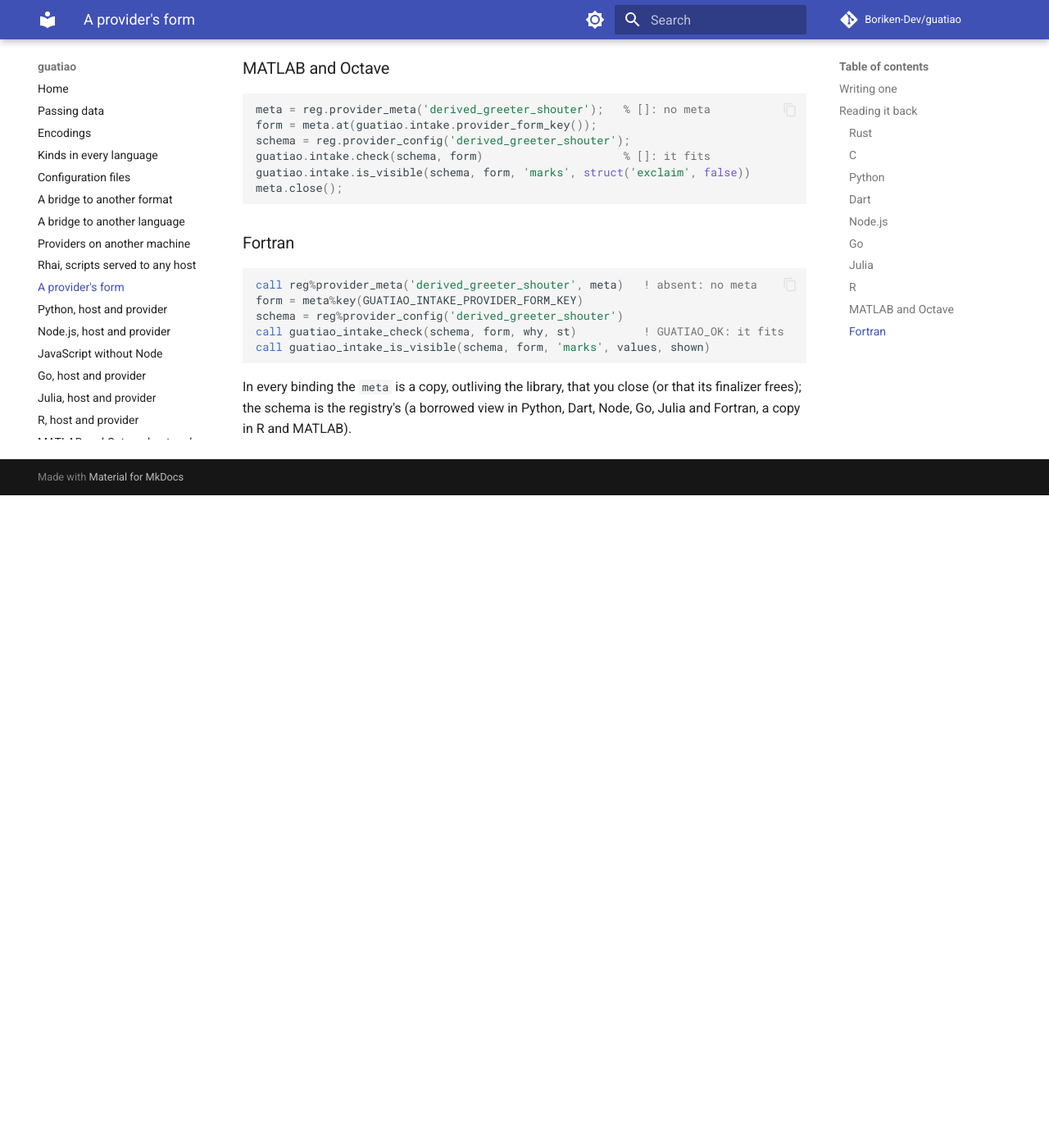
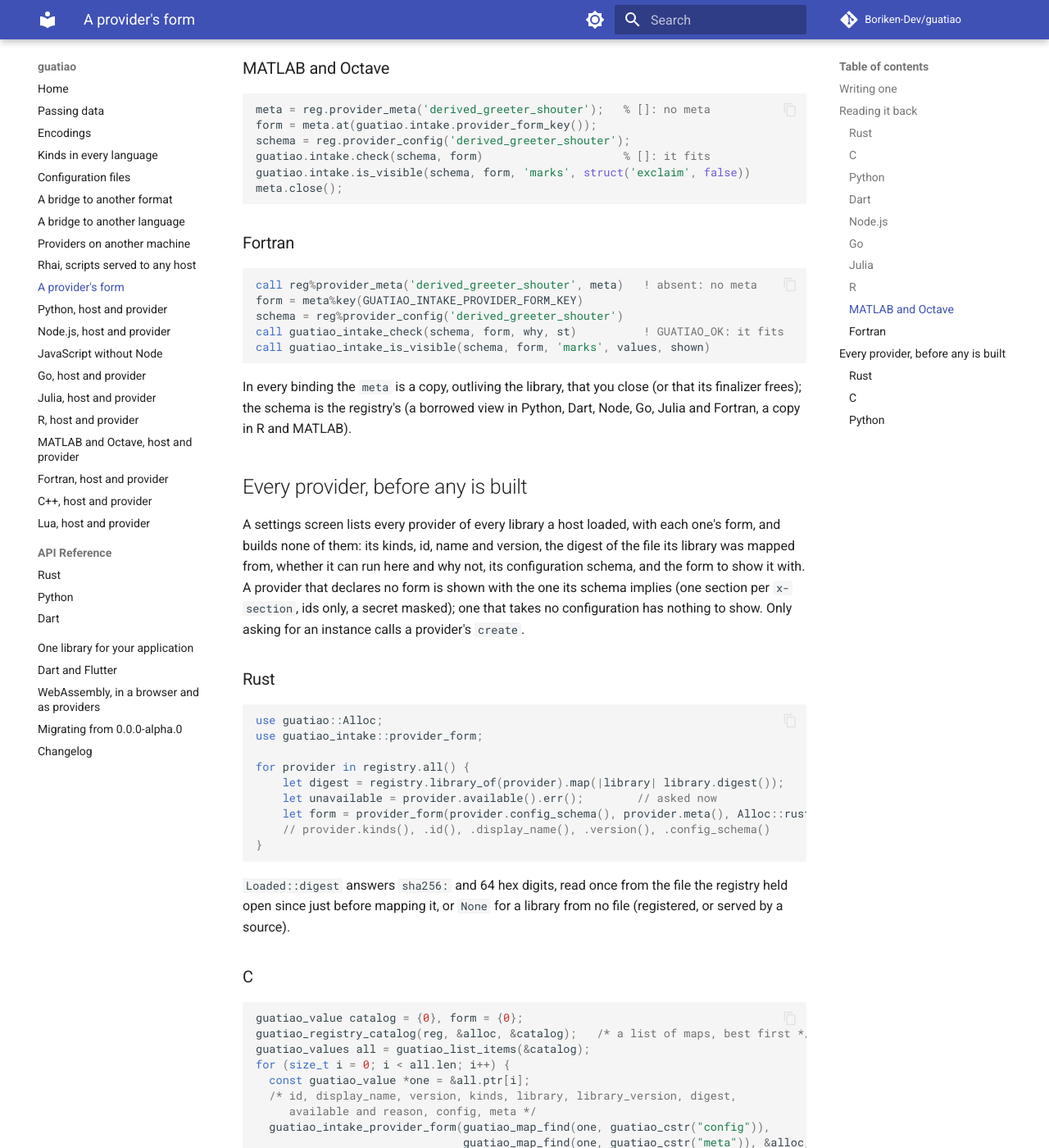
Before and after one commit to Boriken-Dev/guatiao, an MkDocs documentation site: the page built from docs/forms.md, in a window 1280 px wide and 1400 px high, scrolled down 5040 px. Shown: the whole window at 82% size. Built offline with MkDocs 1.6.1 and Material for MkDocs 9.7.7, drawn with Linux system fonts in a browser that asks for light colours; comment, search, counter and statistics services are not loaded; before the commit the page ends 5644 px from its top, so only the background shows below that; some of the changed text lies outside the part shown.

Commit message:
docs: every provider listed for a settings screen, before any is built
The forms page shows the catalog and the form rule from Rust, C and
Python; the changelog records the additions under Unreleased.

````diff
--- a/docs/forms.md
+++ b/docs/forms.md
@@ -278,3 +278,63 @@ In every binding the `meta` is a copy, outliving the library, that you
 close (or that its finalizer frees); the schema is the registry's (a
 borrowed view in Python, Dart, Node, Go, Julia and Fortran, a copy in R
 and MATLAB).
+
+## Every provider, before any is built
+
+A settings screen lists every provider of every library a host loaded,
+with each one's form, and builds none of them: its kinds, id, name and
+version, the digest of the file its library was mapped from, whether it
+can run here and why not, its configuration schema, and the form to show
+it with. A provider that declares no form is shown with the one its
+schema implies (one section per `x-section`, ids only, a secret masked);
+one that takes no configuration has nothing to show. Only asking for an
+instance calls a provider's `create`.
+
+### Rust
+
+```rust
+use guatiao::Alloc;
+use guatiao_intake::provider_form;
+
+for provider in registry.all() {
+    let digest = registry.library_of(provider).map(|library| library.digest());
+    let unavailable = provider.available().err();        // asked now
+    let form = provider_form(provider.config_schema(), provider.meta(), Alloc::rust())?;
+    // provider.kinds(), .id(), .display_name(), .version(), .config_schema()
+}
+```
+
+`Loaded::digest` answers `sha256:` and 64 hex digits, read once from the
+file the registry held open since just before mapping it, or `None` for a
+library from no file (registered, or served by a source).
+
+### C
+
+```c
+guatiao_value catalog = {0}, form = {0};
+guatiao_registry_catalog(reg, &alloc, &catalog);   /* a list of maps, best first */
+guatiao_values all = guatiao_list_items(&catalog);
+for (size_t i = 0; i < all.len; i++) {
+  const guatiao_value *one = &all.ptr[i];
+  /* id, display_name, version, kinds, library, library_version, digest,
+     available and reason, config, meta */
+  guatiao_intake_provider_form(guatiao_map_find(one, guatiao_cstr("config")),
+                               guatiao_map_find(one, guatiao_cstr("meta")), &alloc, &form);
+  /* ABSENT: nothing to configure */
+  guatiao_value_free(&form);
+}
+guatiao_value_free(&catalog);
+```
+
+### Python
+
+```python
+import guatiao_intake as intake
+
+for entry in reg.catalog():                     # plain dicts, best first
+    form = intake.provider_form(entry.get("config"), entry.get("meta"))
+    # entry["digest"], entry["available"], entry.get("reason"), ...
+```
+
+The other bindings read the same fields one call at a time today:
+their providers listing, availability, configuration schema and `meta`.
````
Also changed, not shown: CHANGELOG.md (+15 -0 lines).
